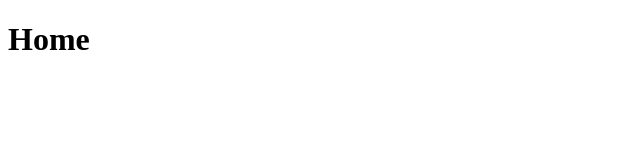
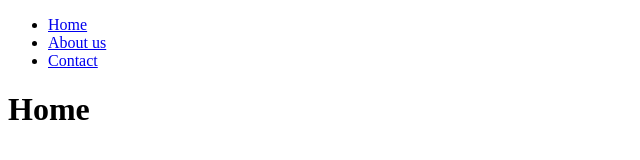
Before and after one commit to jcarlosj/Me-SPA-Routing-Vanilla-JavaScript, a plain HTML site: page index.html in a window 1280 px wide. Shown: the whole page, without its empty margins (0-640 px from the left). Drawn offline with Linux system fonts and the light colour scheme.

Commit message:
[+] index.html: Menu principal

```diff
--- a/index.html
+++ b/index.html
@@ -7,6 +7,13 @@
     <title>SPA - Simple Router</title>
 </head>
 <body>
+    <nav>
+        <ul>
+            <li><a href="/">Home</a></li>
+            <li><a href="/#/about">About us</a></li>
+            <li><a href="/#/contact">Contact</a></li>
+        </ul>
+    </nav>
     <div id="root"></div>
 
     <script type="module" src="./js/app.js"></script>
```
